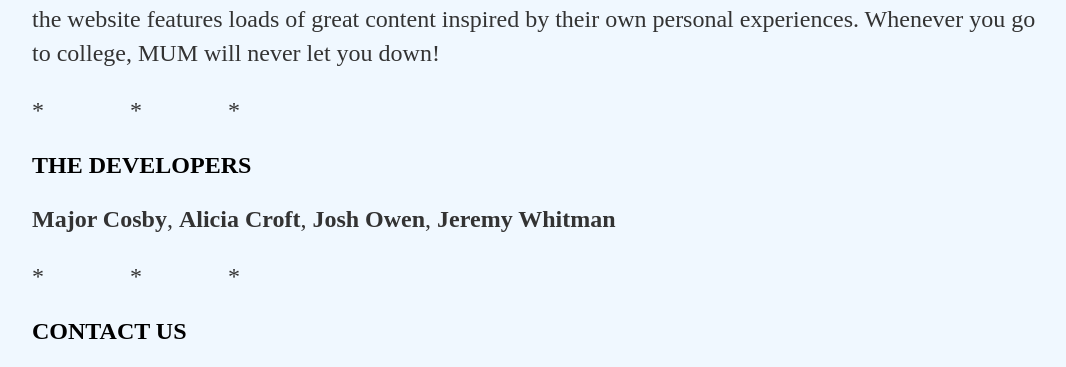
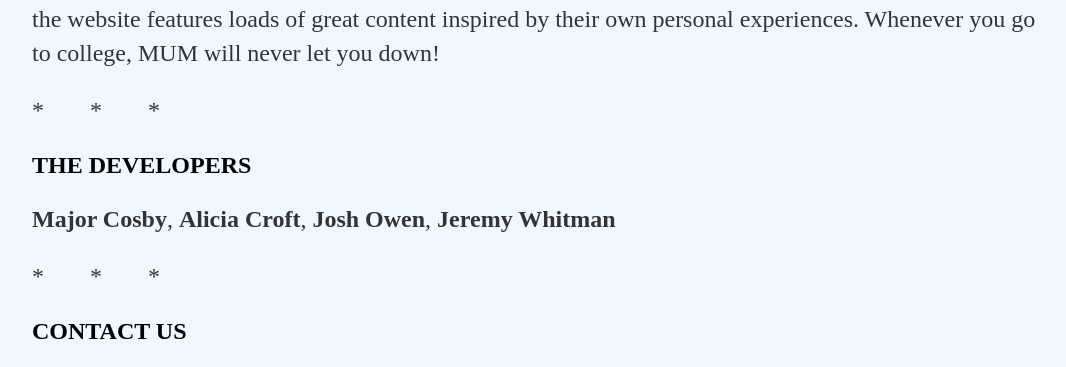
Before and after one commit to rowen2/rowen2.github.io, a Jekyll site: the page built from about/index.html, in a window 1280 px wide. Shown: the part 228-595 px from the top of the page, without its empty margins (96-1162 px from the left). Built offline with Jekyll 4.4.1, drawn with Linux system fonts in a browser that asks for light colours.

Commit message:
Update main.css

```diff
--- a/css/main.css
+++ b/css/main.css
@@ -44,7 +44,7 @@ p {
     color: #333;
 }
 #p0 {
-    	word-spacing: 80px;
+    	word-spacing: 40px;
 }
 footer {
     border-top: 1px solid #d5d5d5;
```
